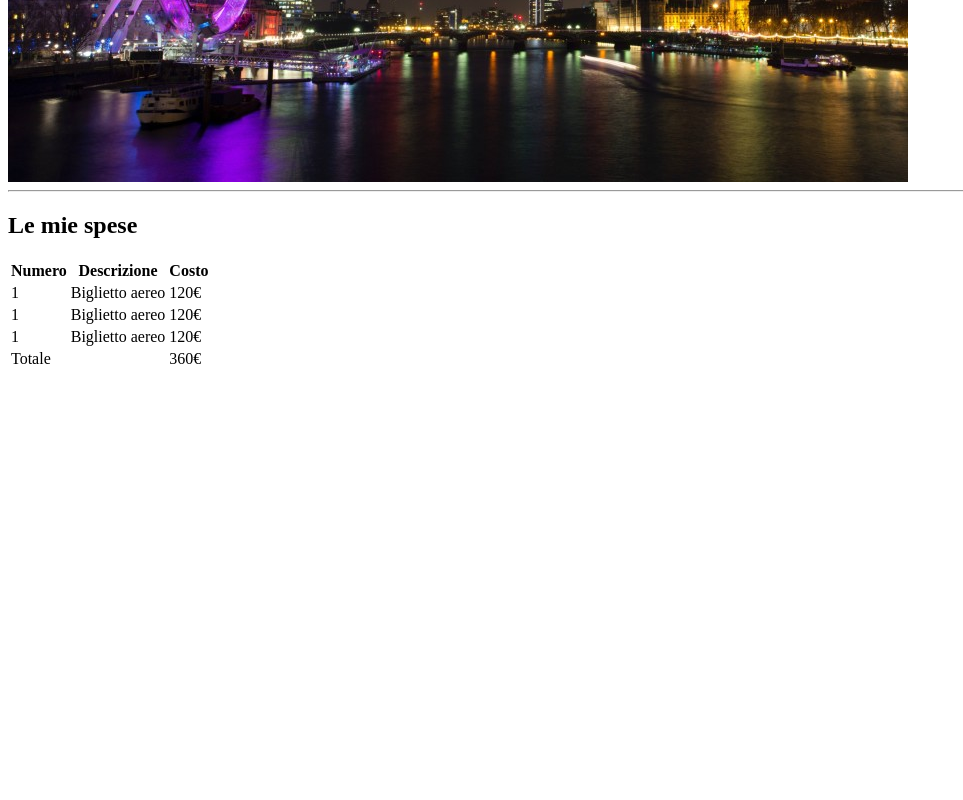
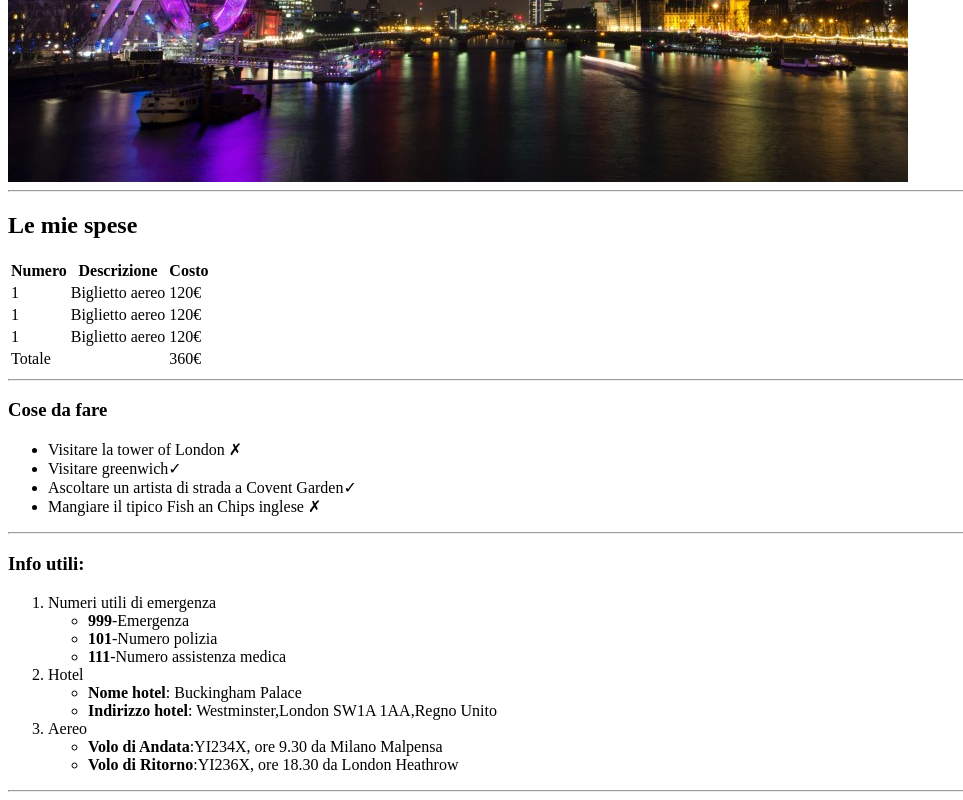
Before and after one commit to Trotteriniku/html-london-trip, a plain HTML site: page index.html in a window 1280 px wide. Shown: the part 498-1298 px from the top of the page, without its empty margins (0-963 px from the left). Before the commit the page ends 877 px from the top, so only its background shows below. Drawn offline with Linux system fonts and the light colour scheme.

Commit message:
checklist+infolist

```diff
--- a/index.html
+++ b/index.html
@@ -18,6 +18,7 @@
     </header>
     <!--fine header-->
     <main>
+        <!--tabella spese-->
         <h2>Le mie spese</h2>
         <table>
             <tr>
@@ -50,6 +51,45 @@
            </tr>
 
         </table>
+        <!--tabella spese-->
+        <hr>
+        <!--checklist-->
+        <h3>Cose da fare</h3>
+        <ul>
+            <li>Visitare la tower of London &#10007;</li>
+            <li>Visitare greenwich&#10003;</li>
+            <li>Ascoltare un artista di strada a Covent Garden&#10003;</li>
+            <li>Mangiare il tipico Fish an Chips inglese &#10007;</li>
+        </ul>
+        <!--checklist-->
+        <hr>
+        <!--info list-->
+        <h3>Info utili:</h3>
+        <ol>
+            <li>Numeri utili di emergenza
+                <ul>
+                    <li><strong>999</strong>-Emergenza</li>
+                    <li><strong>101</strong>-Numero polizia</li>
+                    <li><strong>111</strong>-Numero assistenza medica</li>
+                </ul>
+            </li>
+            <li>Hotel
+                <ul>
+                    <li><strong>Nome hotel</strong>: Buckingham Palace</li>
+                    <li><strong>Indirizzo hotel</strong>: Westminster,London SW1A 1AA,Regno Unito</li>
+                </ul>
+            </li>
+            <li>Aereo
+                <ul>
+                    <li><strong>Volo di Andata</strong>:YI234X, ore 9.30 da Milano Malpensa</li>
+                    <li><strong>Volo di Ritorno</strong>:YI236X, ore 18.30 da London Heathrow</li>
+
+                </ul>
+            </li>
+        </ol>
+        <!--info list-->
+        <hr>
+
     </main>
 
     <aside>
```
